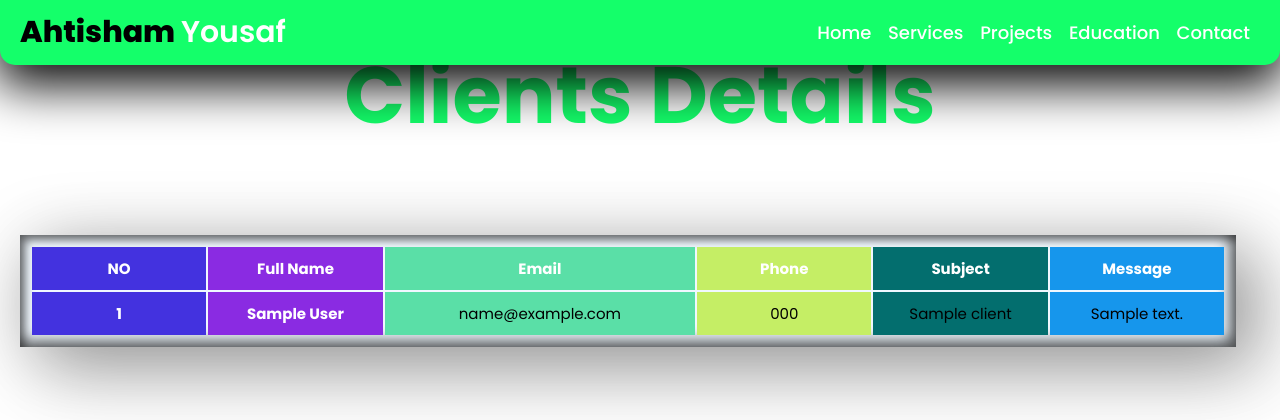
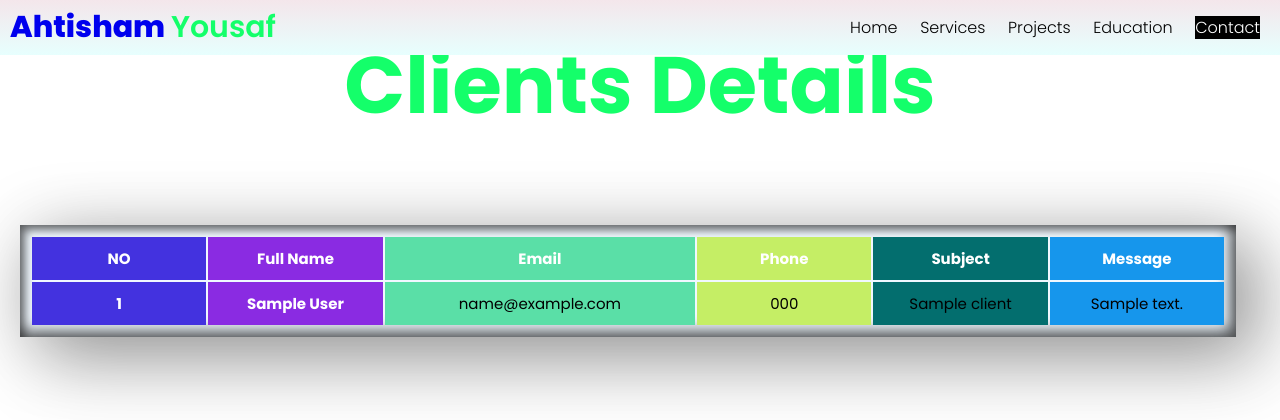
Before and after one commit to Muhammad-Ahtisham-Yousaf/My-Personal-Portfolio, a Django app: template Ahtisham/templates/Clients.html in a window 1280 px wide. Shown: the top 420 px of the page. Run offline with Django 3.2, Linux system fonts and the light colour scheme; the template is opened without the code that fills it: most values are stand-ins (such as "Sample title", 1, 10 or a date in 2020).

Commit message:
This is my Project's Navbar

```diff
--- a/Ahtisham/templates/_navbar.html
+++ b/Ahtisham/templates/_navbar.html
@@ -1,114 +1,79 @@
 {% load static %}
-
- {% comment %} <link rel="stylesheet" href="{% static 'css/businiss.css' %}">  {% endcomment %}
 <style>
 .header {
     position:sticky;
     width: 100%;
-    background-color:var(--main-color);
-    /* background-color:rgba(0, 0, 0, 0.7); */
-    padding: 10px 20px;
+    background-color: transparent;
+    background-image: linear-gradient(180deg, #f4e6eb 0%, #e7fffe 100%);
+    padding: 5px 10px;
     top: 0;
     left: 0;
     display: flex;
     justify-content: space-between;
     align-items: center;
-    backdrop-filter: blur(40px);
-    box-shadow: rgba(0, 0, 0, 0.99) 0px 16px 50px 4px;
-    border-bottom-left-radius: 15px;
-    border-bottom-right-radius: 15px;
     z-index: 100;
-    transition:  0.1s ease;
   }
-
-
   .logo{
     font-size: 3rem;
     font-weight: 800;
-    color:black;
-    /* color:var(--text-color); */
     cursor: pointer;
-    transition: 0.3s ease-in-out;
   }
   .logo span {
-    color:white;
+    color:var(--main-color);
     font-weight: 600;
   }
   .logo:hover {
     transform: scale(1.1)
-
-    /* transition:  0.5s ease-in;  */
-
   }
   .navbar ul {
     list-style-type: none;
-    padding:3px;
+  }
+  .navbar ul li {
+    display: inline;
+    padding:5px 10px;
+  }
+  .navbar ul li a {
+    font-size: 16px;
+    font-weight: 300;
+    text-decoration: none;
+    border-radius: var(--border-radius);
+    color: black;
 
   }
-
-  .navbar ul li {
-    display: inline;
+  .navbar ul li .active {
+    background: var(--black-bg);
+    color:var(--white-bg);
   }
-
-  .navbar ul li a {
-    font-size: 18px;
-    font-weight: 500;
-    /* background-color: #ffd723; */
-    color:white;
-    text-decoration: none;
-    padding: 1px 7px;
-    transition:  0.3s ease-in-out;
+  .navbar ul li a:hover {
+    background: var(--black-bg);
+    color:var(--white-bg);
   }
-
-  .navbar ul li a:hover {
-    border-bottom: 1px solid white;
-    transform: scale(1.1);
-
-  }
-
-  .hideSidebar {
+  .hideSidebar,
+  .showSidebar {
     display: none;
   }
-  .showSidebar {
-    font-size: 4px;
-    display: none;
+  @media screen and (max-width:900px) {
+    .navbar ul li {
+    display: inline;
+    padding:3px;
   }
-  /* svg {
-    display: none;
-  } */
-
-  @media  screen and (max-width: 900px){
-    .header {
-        border-bottom-right-radius: 0px;
-      }
   }
 
   @media  screen and (max-width: 800px){
-    #menu-icon{
-      display: block;
-     }
+
      .navbar {
+      background-image: linear-gradient(0deg, #f4e6eb 0%, #e7fffe 100%);
       position: absolute;
       top:0;
       right: 0;
-      /* border-left: 2px solid white; */
-      border-bottom: 2px solid white;
-      border-bottom-left-radius: 6px;
-      padding:4rem 5%;
-      background-color:var(--main-color);
-      color:white;
+      padding:5rem 5%;
       display:none;
      }
-     .navbar.active {
+     .navbar ul li a {
       display: block;
      }
-     .navbar a {
-      display: block;
-      font-size: 1px;
-      margin:3rem 0;
-      color:white;
-     }
      .hideSidebar {
+      background:var(--main-color);
       display:flex;
       position: absolute;
       left:60%;
@@ -116,39 +81,32 @@
      }
      .showSidebar {
       display: flex;
-
+      background:var(--main-color);
      }
   }
 </style>
     <header class="header">
-
-        <a href="#home" class="logo">Ahtisham
+        <a href="{% url 'Portfolio' %}" class="logo">Ahtisham
             <span>Yousaf</span>
         </a>
-
-  <!-- <i class="fa-solid fa-bars" id="menu-icon"></i> -->
  <nav class="navbar" id="navbar">
-  <div class="hideSidebar"  onclick=" hideSidebar()"><svg xmlns="http://www.w3.org/2000/svg" height="30" viewBox="0 -960 960 960" width="30">
+  <div class="hideSidebar"  onclick=" hideSidebar()"><svg xmlns="http://www.w3.org/2000/svg" height="40" viewBox="0 -960 960 960" width="40">
     <path d="m256-200-56-56 224-224-224-224 56-56 224 224 224-224 56 56-224 224 224 224-56 56-224-224-224 224Z"/></svg>  </div>
     <ul>
-        <li><a href="{% url 'Portfolio'  %}" class="active">Home</a></li>
+        <li><a href="{% url 'Portfolio'  %}">Home</a></li>
         <li><a href="#services">Services</a></li>
         <li><a href="#projects">Projects</a></li>
         <li><a href="#education">Education</a></li>
-        <li><a href="#contact">Contact</a></li>
+        <li><a class="active" href="#contact">Contact</a></li>
     </ul>
-
  </nav>
  <div class="showSidebar" onclick="showSidebar()">
-  <!-- <i class="fa-solid fa-bars"></i> -->
-  <svg xmlns="http://www.w3.org/2000/svg" height="28" viewBox="0 -960 960 960" width="28">
+  <svg xmlns="http://www.w3.org/2000/svg" height="40" viewBox="0 -960 960 960" width="40">
  <path d="M120-240v-80h720v80H120Zm0-200v-80h720v80H120Zm0-200v-80h720v80H120Z"/></svg>
 </div>
-
 </header>
 <script>
   let navbar= document.querySelector('.navbar');
-
 function showSidebar() {
     const sidebar = document.querySelector('.navbar');
     if (sidebar) {
@@ -167,5 +125,4 @@ function hideSidebar() {
         console.error('Element with class "navbar" not found.');
     }
 }
-
 </script>
```
